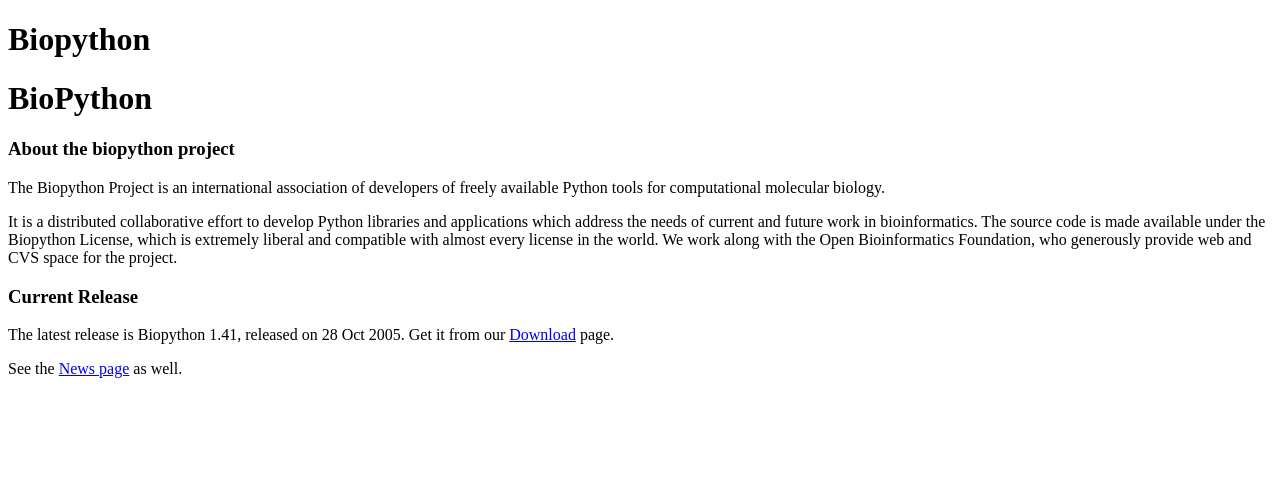
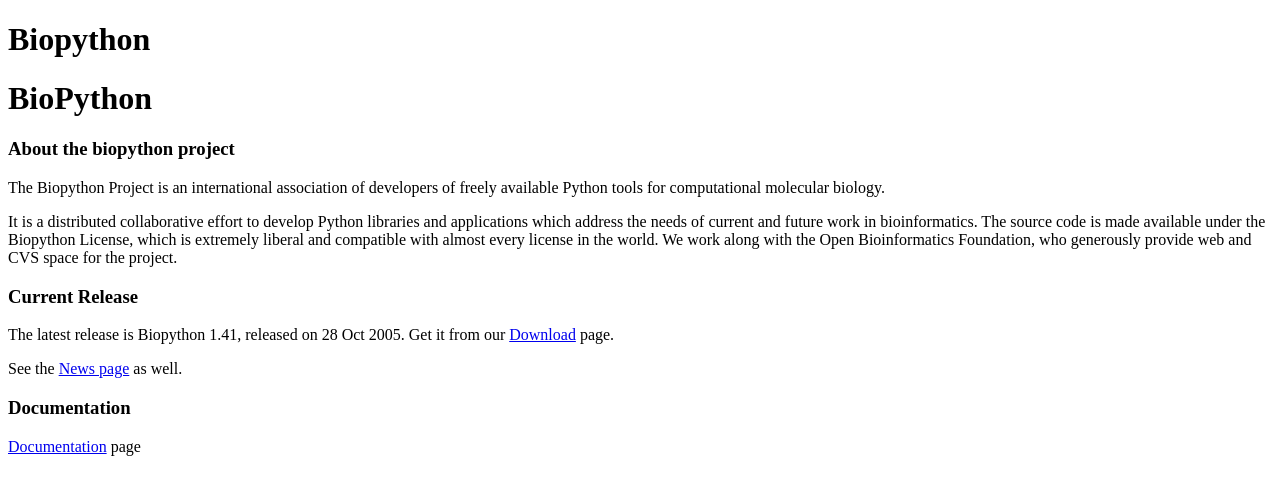
Before and after one commit to biopython/biopython.github.io, a Jekyll site: the page built from wiki/Biopython.md, in a window 1280 px wide. Shown: the top 495 px of the page. Built offline with Jekyll 4.4.1, drawn with Linux system fonts in a browser that asks for light colours.

Commit message:
/* Current Release */

```diff
--- a/wiki/Biopython.md
+++ b/wiki/Biopython.md
@@ -25,3 +25,7 @@ The latest release is Biopython 1.41, released on 28 Oct 2005. Get it
 from our [Download](Download "wikilink") page.
 
 See the [News page](http://biopython.open-bio.org/news) as well.
+
+### Documentation
+
+[Documentation](Documentation "wikilink") page
```
Also changed, not shown: 1 other file.
